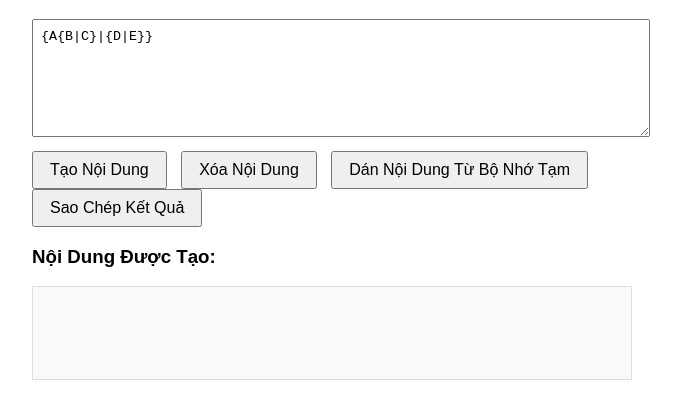
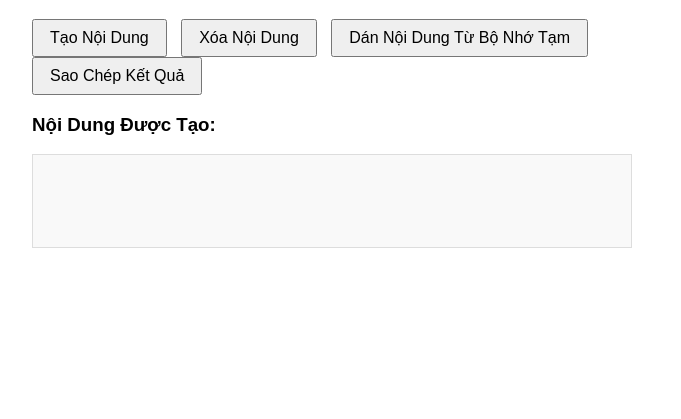
Before and after one commit to hoangminhhp234/nhm, a plain HTML site: page Spin.html in a window 1280 px wide. Shown: the part 81-500 px from the top of the page, without its empty margins (308-989 px from the left). Drawn offline with Linux system fonts and the light colour scheme.

Commit message:
Add files via upload

```diff
--- a/Spin.html
+++ b/Spin.html
@@ -16,8 +16,6 @@
 <body>
 
     <h1>Spin Nội Dung</h1>
-    <textarea id="inputText" placeholder="Nhập nội dung ở đây...">{A{B|C}|{D|E}}</textarea>
-
     <div>
         <button onclick="generateContent()">Tạo Nội Dung</button>
         <button onclick="clearInput()">Xóa Nội Dung</button>
```
